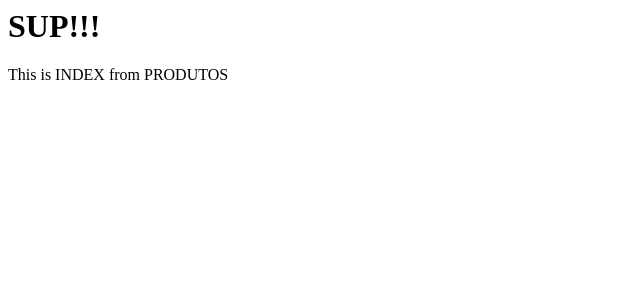
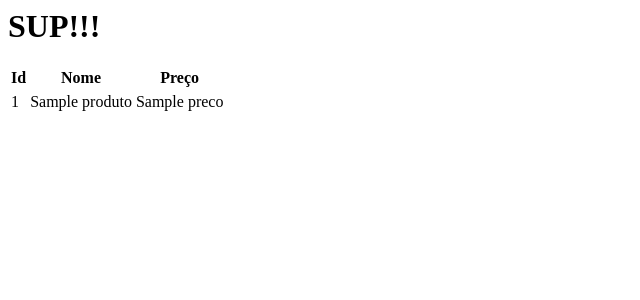
Before and after one commit to diedona/phalcon-test, a PHP site: template app/views/produtos/index.phtml in a window 1280 px wide. Shown: the top 300 px of the page, without its empty margins (0-640 px from the left). Run offline with PHP 8.4, Linux system fonts and the light colour scheme; the template is opened without the code that fills it: most values are stand-ins (such as "Sample title", 1, 10 or a date in 2020).

Commit message:
produtos

```diff
--- a/app/views/produtos/index.phtml
+++ b/app/views/produtos/index.phtml
@@ -2,6 +2,26 @@
     SUP!!!
 </h1>
 
-<p>
-    This is INDEX from PRODUTOS
-</p>
+<div class="row mt-3">
+    <div class="col-12">
+        <table class="table table-hover">
+            <thead>
+                <tr>
+                    <th>Id</th>
+                    <th>Nome</th>
+                    <th>Preço</th>
+                <tr>
+            </thead>
+            <tbody>
+                <?php foreach ($produtos as $produto) { ?>
+                <tr>
+                    <td><?= $produto->id ?></td>
+                    <td><?= $produto->nome ?></td>
+                    <td><?= $produto->preco ?></td>
+                </tr>
+                <?php
+            } ?>
+            </tbody>
+        </table>
+    </div>
+</div>
```
Also changed, not shown: app/controllers/ProdutosController.php (+10 -1 lines), app/models/Produto.php (added, +17 -0 lines), app/views/index/index.phtml (+2 -5 lines), app/controllers/IndexController.php (line endings or trailing spaces).
